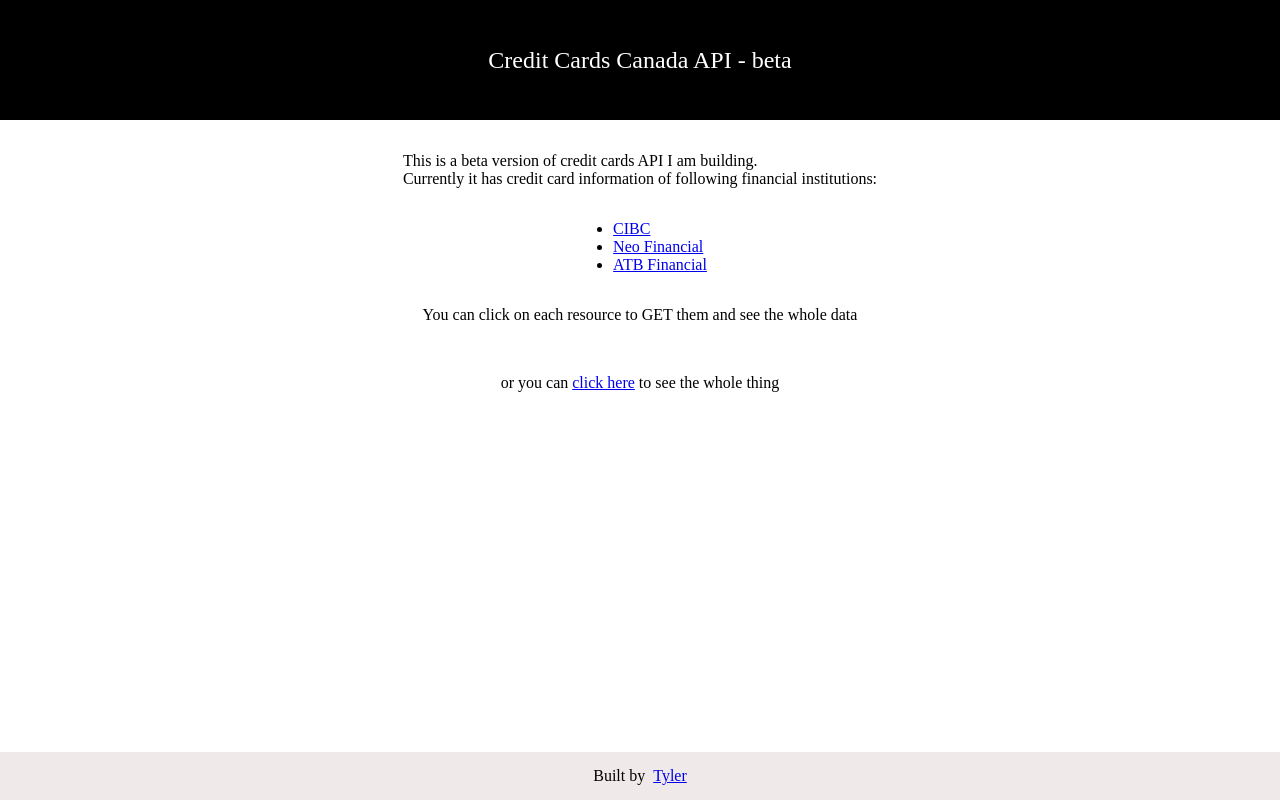
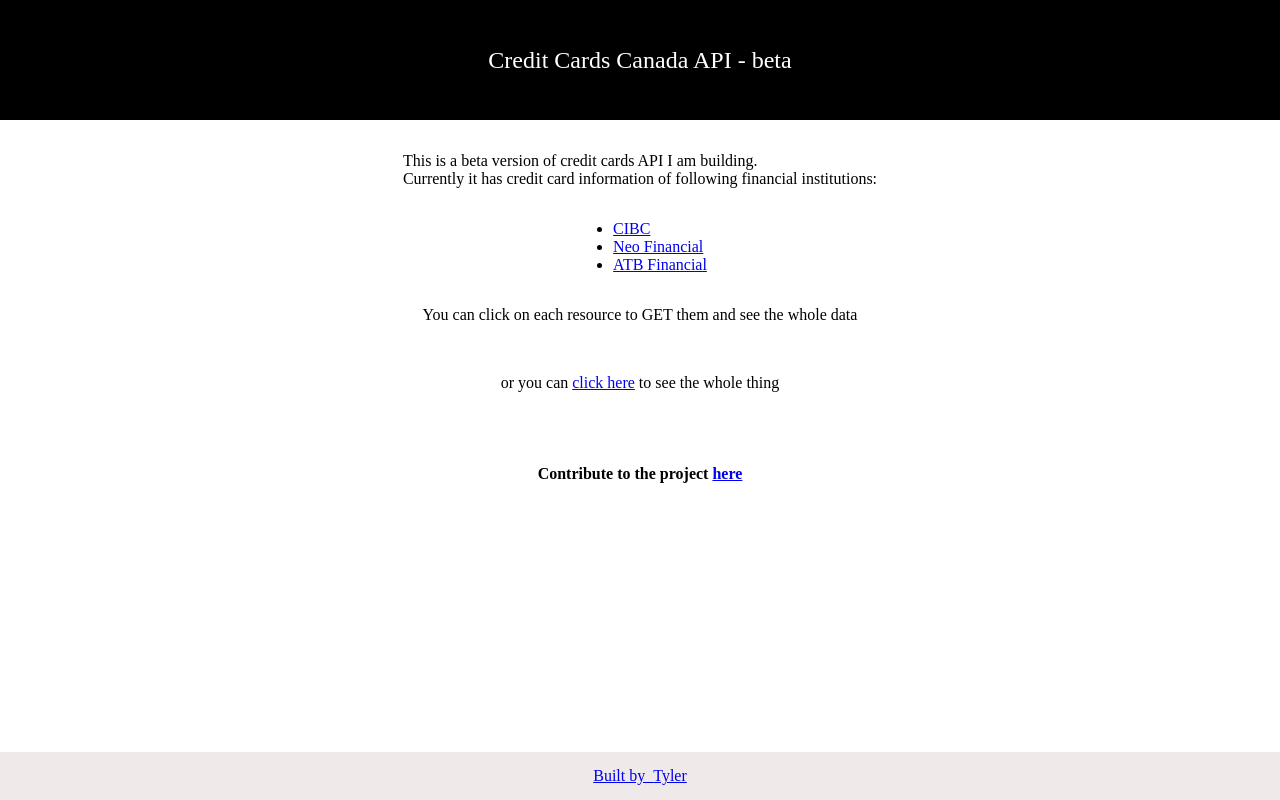
Before and after one commit to codertyler/creditCardsAPI, a website: page public/index.html in a window 1280 px wide. Drawn offline with Linux system fonts and the light colour scheme.

Commit message:
added github page

```diff
--- a/public/index.html
+++ b/public/index.html
@@ -23,6 +23,9 @@
 
       <p>You can click on each resource to GET them and see the whole data</p><br>
       <p>or you can <a href="/banks">click here</a> to see the whole thing</p>
+      <br>
+      <br>
+      <h4>Contribute to the project <a href="https://github.com/codertyler/creditCardsAPI" targe="_blank"> here</h4>
 
       <footer>Built by &nbsp <a href="https://www.tylerasai.com" target="_blank"> Tyler</a> </footer>
 
```
